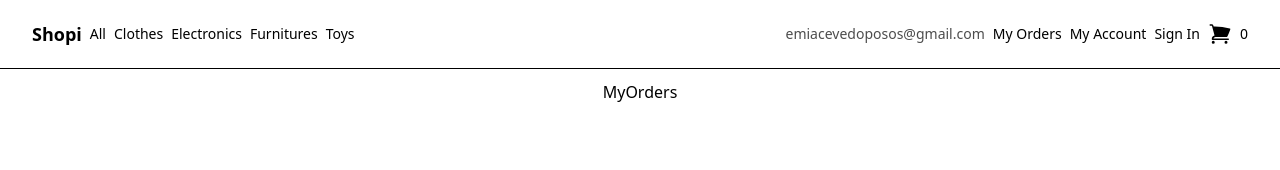
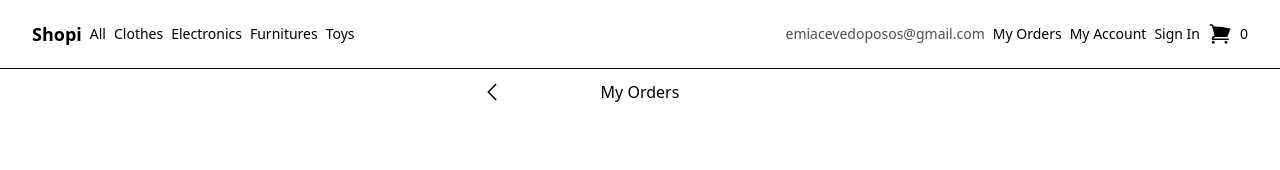
Before and after one commit to EA-Gadgeter/react-shopi, a React (Vite) app: page /my-orders in a window 1280 px wide. Shown: the top 170 px of the page. Built offline with nearby package versions, Linux system fonts and the light colour scheme.

Commit message:
Now Checkout button redirects to /my-order/last

```diff
--- a/src/App.jsx
+++ b/src/App.jsx
@@ -14,7 +14,7 @@ const AppRoutes = () => {
   return useRoutes([
     {path: "/", element: <Home/>},
     {path: "/my-orders", element: <MyOrders/>},
-    {path: "/my-order", element: <MyOrder/>},
+    {path: "/my-orders/last", element: <MyOrder/>},
     {path: "/my-account", element: <MyAccount/>},
     {path: "/sign-in", element: <SignIn/>},
     {path: "/*", element: <NotFound/>},
--- a/src/components/CheckoutSideMenu.jsx
+++ b/src/components/CheckoutSideMenu.jsx
@@ -1,4 +1,5 @@
 import { useContext } from "react";
+import { Link } from "react-router-dom";
 import { XCircleIcon } from "@heroicons/react/24/outline/index.js";
 
 import { ShoppingCartContext } from "../context/index.jsx";
@@ -75,12 +76,13 @@ const CheckoutSideMenu = () => {
             <span className="font-medium text-2xl">${totalPrice(cartProducts)}</span>
           </p>
 
-          <button
-            className="w-full py-3 rounded-lg text-white bg-black"
+          <Link
+            to="/my-orders/last"
+            className="w-full inline-block py-3 rounded-lg text-center text-white bg-black"
             onClick={handleCheckout}
           >
             Checkout
-          </button>
+          </Link>
         </div>
     </aside>
   );
--- a/src/components/OrderCard.jsx
+++ b/src/components/OrderCard.jsx
@@ -23,6 +23,7 @@ const OrderCard = ({ productInfo, handleDelete }) => {
 
       <div className="flex items-center gap-2">
         <p className="text-lg font-medium">${price}</p>
+        {handleDelete &&
           <XMarkIcon
             className="
             w-6 h-6
@@ -31,6 +32,7 @@ const OrderCard = ({ productInfo, handleDelete }) => {
             "
             onClick={() => handleDelete(id)}
           />
+        }
       </div>
     </div>
   );
--- /dev/null
+++ b/src/components/OrdersCard.jsx
@@ -0,0 +1,17 @@
+import { XMarkIcon } from "@heroicons/react/20/solid";
+
+const OrdersCard = ({ orderInfo }) => {
+  const { totalPrice, totalProducts } = orderInfo;
+
+  return (
+    <div className="flex justify-between items-center border border-black">
+      <p>
+        <span>01.02.23</span>
+        <span>{totalProducts}</span>
+        <span>{totalPrice}</span>
+      </p>
+    </div>
+  );
+};
+
+export default OrdersCard;
--- a/src/pages/MyOrder.jsx
+++ b/src/pages/MyOrder.jsx
@@ -1,6 +1,31 @@
+import { useContext } from "react";
+
+import { ShoppingCartContext } from "../context";
+
+import OrderCard from "../components/OrderCard";
+
 const MyOrder = () => {
+  const { order } = useContext(ShoppingCartContext);
+
+  // If order is an empty array, products will not exits
+  // so we use optional chaining, that also happens with
+  // optional render in the JSX
+  const lastOrder = order.slice(-1)[0]?.products;
+
   return (
-    <div>MyOrder</div>
+    <>
+      My Order
+      <div className="w-80 flex flex-col gap-3.5 overflow-y-auto scrollbar-hide">
+        {lastOrder && (
+          lastOrder.map(product => {
+            return <OrderCard
+              key={`order-page-card-${product.id}`}
+              productInfo={product}
+            />;
+          })
+        )}
+      </div>
+    </>
   );
 };
 
--- a/src/pages/MyOrders.jsx
+++ b/src/pages/MyOrders.jsx
@@ -1,6 +1,42 @@
+import { useContext } from "react";
+import { Link } from "react-router-dom";
+import { ChevronLeftIcon } from "@heroicons/react/24/solid";
+
+import { ShoppingCartContext } from "../context";
+
+import OrdersCard from "../components/OrdersCard";
+
 const MyOrders = () => {
+  const { order } = useContext(ShoppingCartContext);
+
   return (
-    <div>MyOrders</div>
+    <>
+      <div className="w-80 flex justify-center items-center relative">
+        <Link to="/my-order" className="absolute left-0">
+          <ChevronLeftIcon
+            className="
+              w-6
+              h-6
+              text-black
+              cursor-pointer
+            "
+          />
+        </Link>
+        <h1>My Orders</h1>
+      </div>
+      {
+        order.map((order, index) => {
+          return (
+            <Link
+              key={`orders-card-${index}`}
+              to={`/my-order/${order.id}`}
+            >
+              <OrdersCard orderInfo={order}/>;
+            </Link>
+          );
+        })
+      }
+    </>
   );
 };
 
```
Lines whose indentation alone changed are shown as unchanged.
